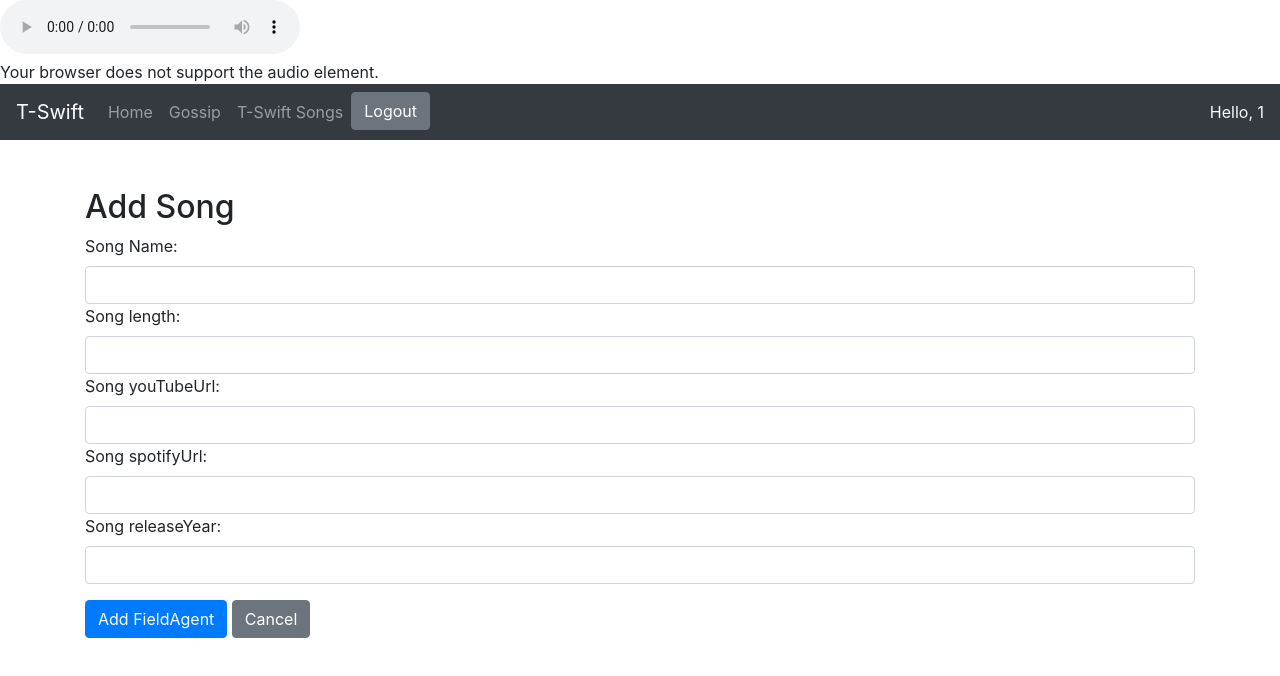
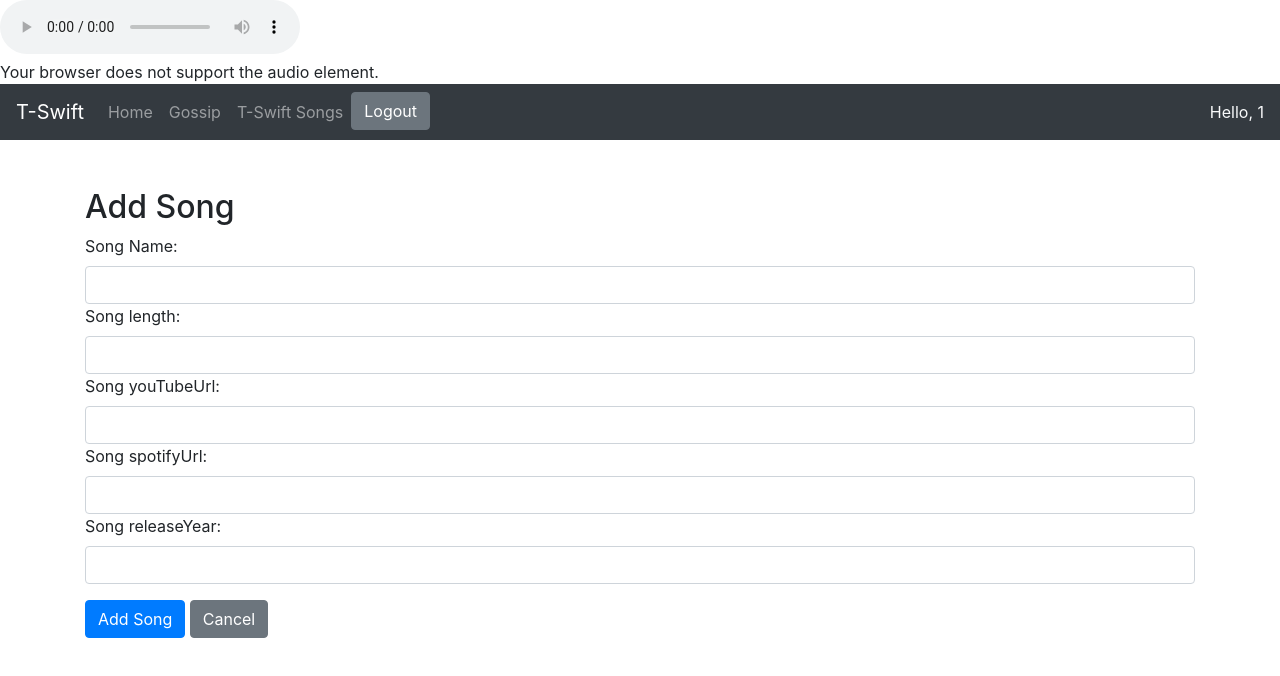
Before and after one commit to EvansJProgrammer/fansite, a React (Create React App) app in the folder frontend/: page /songs/add in a window 1280 px wide. Shown: the top 676 px of the page. Built offline with nearby package versions, Linux system fonts and the light colour scheme; sample sign-in values are in the browser's storage.

Commit message:
Small typo fixes

```diff
--- a/frontend/public/index.html
+++ b/frontend/public/index.html
@@ -3,7 +3,7 @@
   <head>
     <meta charset="utf-8" />
     <link rel="stylesheet" href="https://cdn.jsdelivr.net/npm/bootstrap@4.6.1/dist/css/bootstrap.min.css" integrity="sha384-zCbKRCUGaJDkqS1kPbPd7TveP5iyJE0EjAuZQTgFLD2ylzuqKfdKlfG/eSrtxUkn" crossorigin="anonymous">
-    <title>Field Agent React App</title>
+    <title>Taylor Swift Fan Page</title>
   </head>
   <body>
     <noscript>You need to enable JavaScript to run this app.</noscript>
--- a/frontend/src/component/AddSong.js
+++ b/frontend/src/component/AddSong.js
@@ -98,9 +98,9 @@ function AddSong() {
           <input className="form-control" type="number" id="releaseYear" name="releaseYear" value={releaseYear} onChange={handleReleaseYearChange} ></input>
         </div>
         <div className="form-group">
-          <button className="btn btn-primary" type="submit" onClick={handleSubmit}>Add FieldAgent</button>
+          <button className="btn btn-primary" type="submit" onClick={handleSubmit}>Add Song</button>
           &nbsp;
-          <button className="btn btn-secondary" type="button" onClick={() => history.push('/agents')}>Cancel</button>
+          <button className="btn btn-secondary" type="button" onClick={() => history.push('/songs')}>Cancel</button>
         </div>
       </form>
       <Errors errors={errors}/>
```
